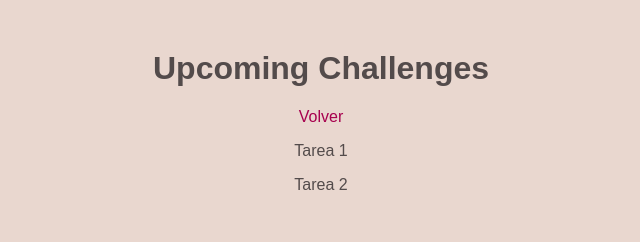
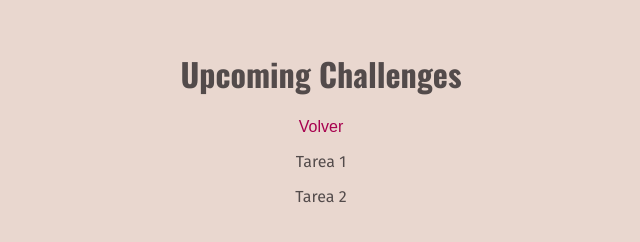
Before and after one commit to ibarretxe/Web-Development, a plain HTML site: page full-week.html in a window 1280 px wide. Shown: the whole page, without its empty margins (319-959 px from the left). Drawn offline with nearby package versions, Linux system fonts and the light colour scheme.

Commit message:
Assignment 01.v2

```diff
--- a/full-week.html
+++ b/full-week.html
@@ -1,9 +1,12 @@
 <!DOCTYPE html>
 <html lang="en">
 <head>
-    <link rel="stylesheet" href="daily-challenge.css"
+    <link rel="stylesheet" href="daily-challenge.css">
     <meta charset="UTF-8">
     <meta name="viewport" content="width=device-width, initial-scale=1.0">
+    <link rel="preconnect" href="https://fonts.googleapis.com">
+    <link rel="preconnect" href="https://fonts.gstatic.com" crossorigin>
+    <link href="https://fonts.googleapis.com/css2?family=Fira+Sans:wght@400;700&family=Oswald:wght@700&display=swap" rel="stylesheet">
     <title>Upcoming Challenges</title>
 </head>
 <body>
```
Also changed, not shown: full-week.css (added).
